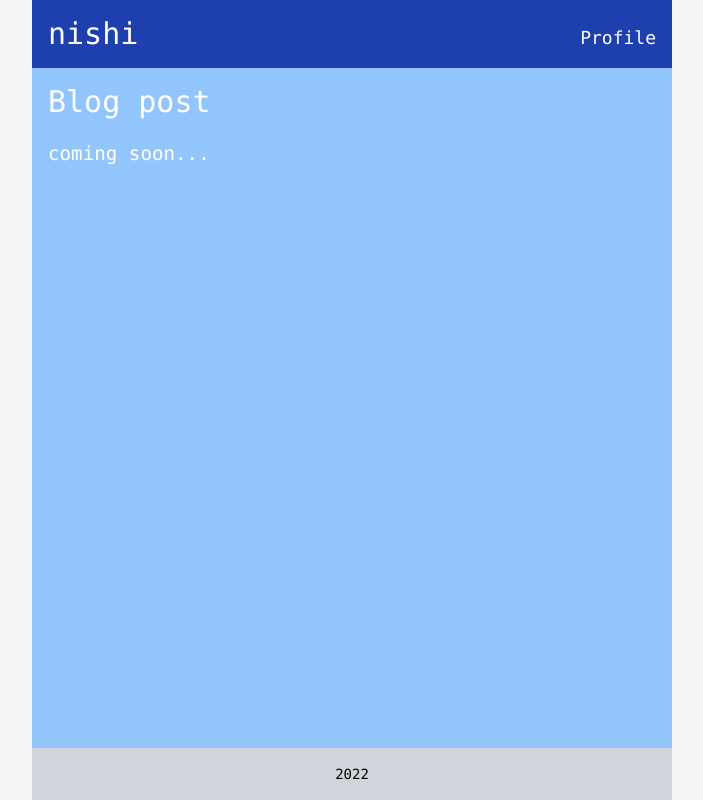
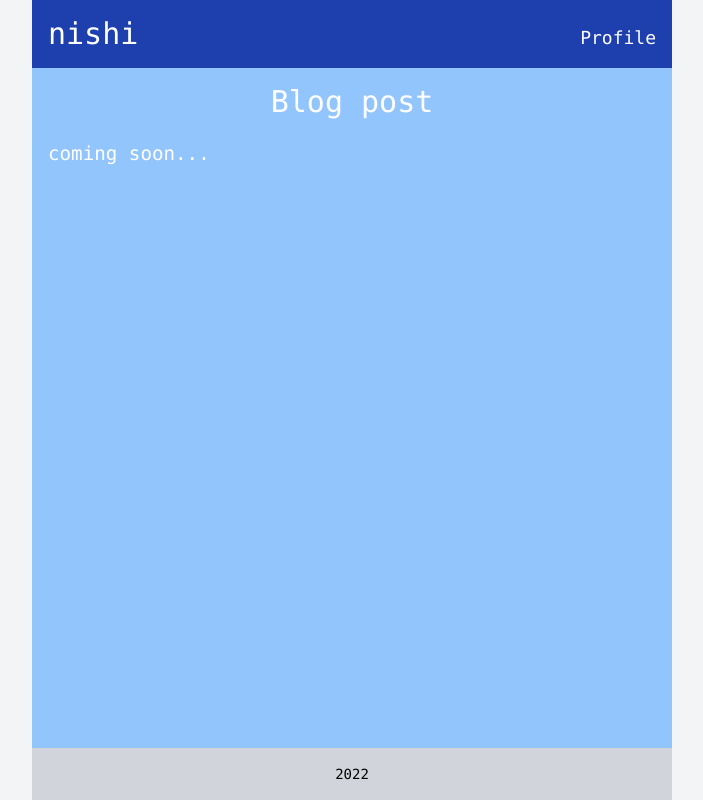
Before and after one commit to nishimura55/nishi55dev, a Next.js app: page / in a window 1280 px wide. Shown: the whole page, without its empty margins (288-991 px from the left). Built offline with nearby package versions, Linux system fonts and the light colour scheme.

Commit message:
refactor: Change props type

```diff
--- a/src/components/common/PageTitle.tsx
+++ b/src/components/common/PageTitle.tsx
@@ -1,9 +1,9 @@
-import { FC, ReactNode } from 'react'
+import { FC } from 'react'
 
 type PageTitleProps = {
-  children: ReactNode
+  title: string
 }
 
-export const PageTitle: FC<PageTitleProps> = ({ children }) => {
-  return <h1 className='mb-5 text-3xl'>{children}</h1>
+export const PageTitle: FC<PageTitleProps> = ({ title }) => {
+  return <h1 className='mb-5 text-center text-3xl'>{title}</h1>
 }
--- a/src/pages/index.tsx
+++ b/src/pages/index.tsx
@@ -4,7 +4,7 @@ import { PageTitle } from '../components/common/PageTitle'
 const Home: NextPage = () => {
   return (
     <div className='h-full bg-blue-300 p-4 text-white'>
-      <PageTitle>Blog post</PageTitle>
+      <PageTitle title='Blog post' />
       {/* TODO: ブログ一覧を表示 */}
       <div className='mt-4'>coming soon...</div>
     </div>
--- a/src/pages/profile/index.tsx
+++ b/src/pages/profile/index.tsx
@@ -4,7 +4,7 @@ import { PageTitle } from '~/src/components/common/PageTitle'
 const Profile: NextPage = () => {
   return (
     <div className='h-full bg-blue-300 p-4 text-white'>
-      <PageTitle>Profile</PageTitle>
+      <PageTitle title='Profile' />
       <div>Software Engineer</div>
     </div>
   )
```
